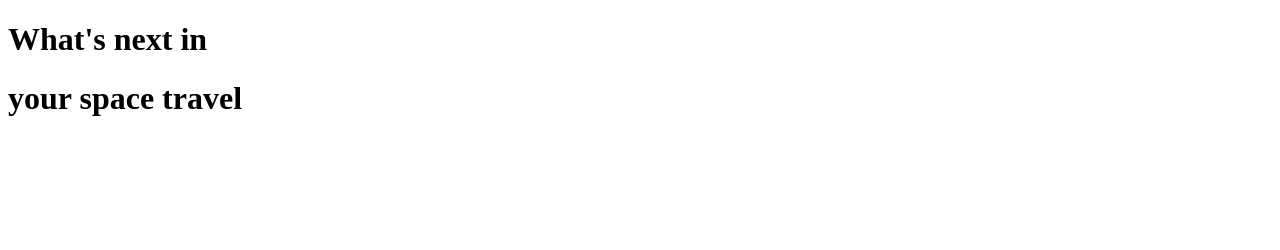
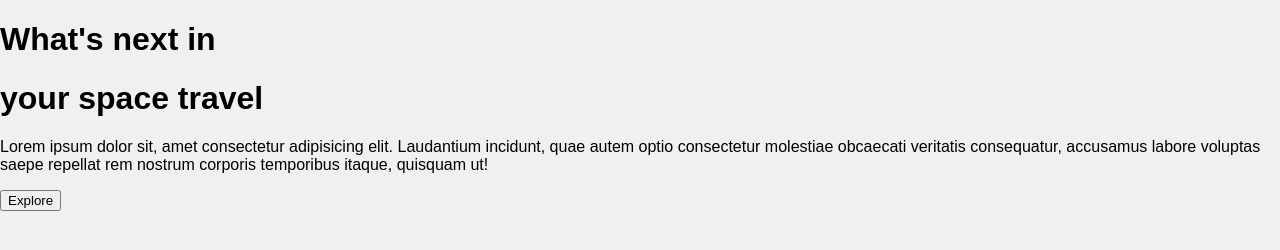
Before and after one commit to Ayuste01/projecte_4, a plain HTML site: page paginas/pagina1/pagina1.html in a window 1280 px wide. Drawn offline with Linux system fonts and the light colour scheme.

Commit message:
gcfcfgfj

```diff
--- a/paginas/pagina1/pagina1.html
+++ b/paginas/pagina1/pagina1.html
@@ -1,12 +1,22 @@
 <!DOCTYPE html>
 <html lang="en">
   <head>
-    <meta charset="UTF-8">
-    <meta name="viewport" content="width=device-width, initial-scale=1.0">
+    <meta charset="UTF-8" />
+    <meta name="viewport" content="width=device-width, initial-scale=1.0" />
     <title>Página 1</title>
+    <link rel="stylesheet" href="../../styles.css">
   </head>
   <body>
+    <div class="primero">
       <h1>What's next in</h1>
       <h1>your space travel</h1>
+      <p>
+        Lorem ipsum dolor sit, amet consectetur adipisicing elit. Laudantium
+        incidunt, quae autem optio consectetur molestiae obcaecati veritatis
+        consequatur, accusamus labore voluptas saepe repellat rem nostrum
+        corporis temporibus itaque, quisquam ut!
+      </p>
+      <button>Explore</button>
+    </div>
   </body>
 </html>
```
Also changed, not shown: index.html (+11 -4 lines). Lines whose indentation alone changed are shown as unchanged.
